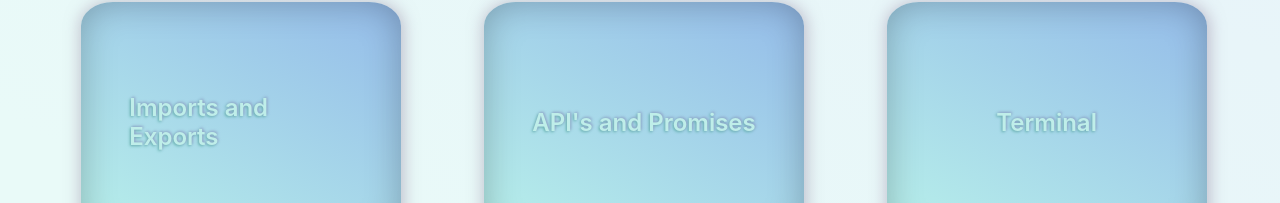
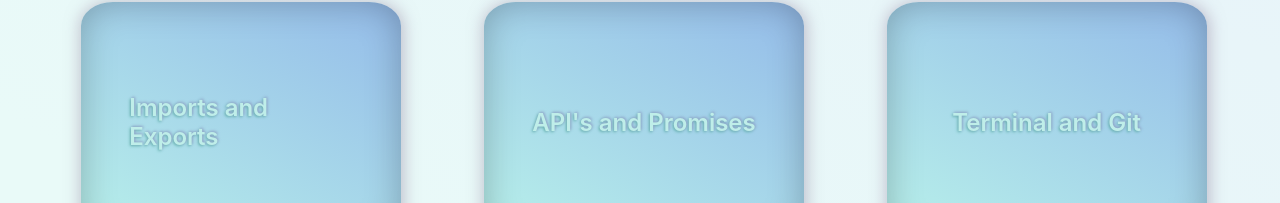
Before and after one commit to alexiacooze/Flash-Client, a React (Create React App) app: page /react in a window 1280 px wide. Shown: the part 716-919 px from the top of the page. Built offline with nearby package versions, Linux system fonts and the light colour scheme.

Commit message:
modified ui and finalized api integration

```diff
--- a/src/components/React/React.js
+++ b/src/components/React/React.js
@@ -50,7 +50,7 @@ export default function Categories() {
           </NavLink>
           <NavLink to="/terminal" style={{ textDecoration: "none" }}>
             <li className="category__item">
-              <p className="category__name">Terminal</p>
+              <p className="category__name">Terminal and Git</p>
             </li>
           </NavLink>
         </ul>
```
